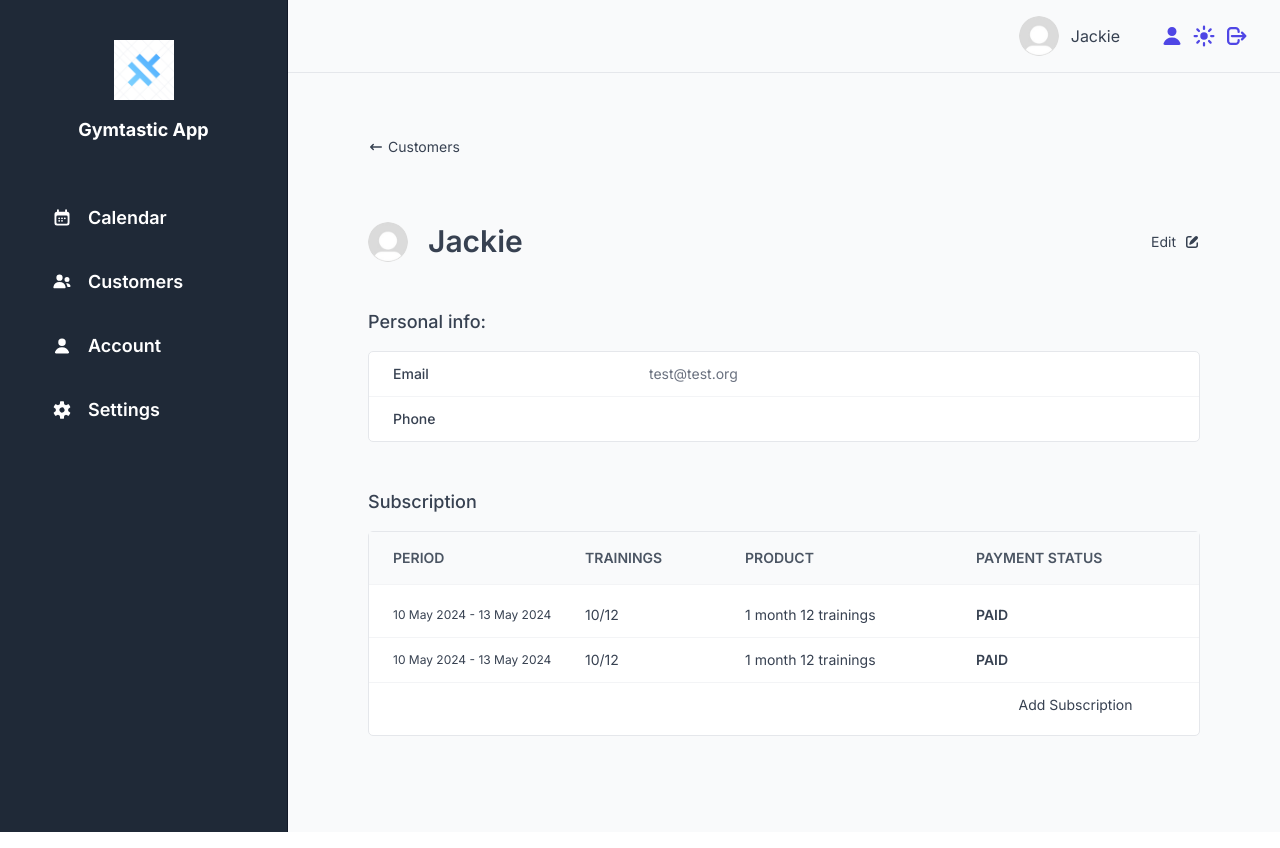
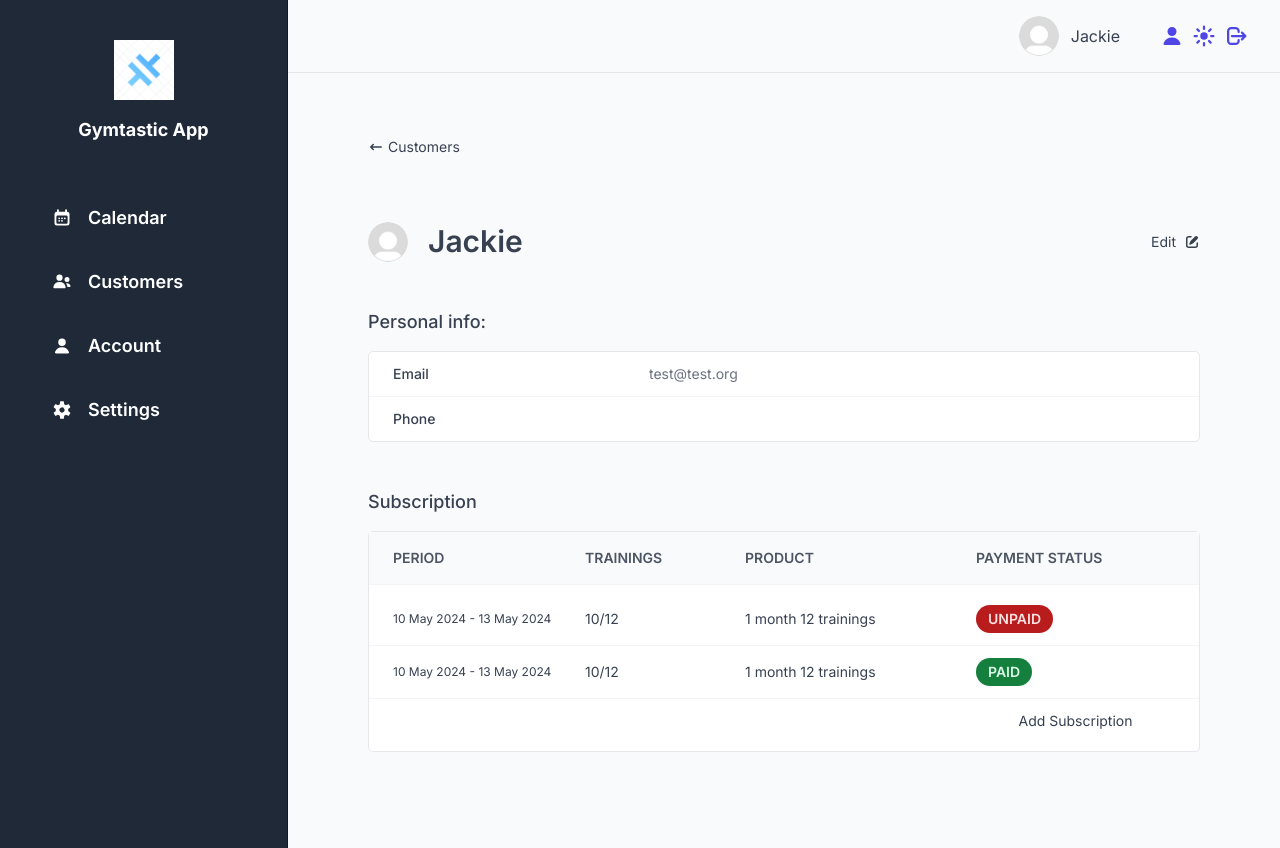
Before and after one commit to Zaklina-Radenkovic/gymtastic-app, a Next.js app: page /customers/1 in a window 1280 px wide. Built offline with nearby package versions, Linux system fonts and the light colour scheme.

Commit message:
implementing Tag component and type for react prop

```diff
--- a/app/_components/CustomerDetails.tsx
+++ b/app/_components/CustomerDetails.tsx
@@ -1,5 +1,6 @@
 'use client';
 import Table from './Table';
+import Tag from './Tag';
 
 const CustomerDetails = () => {
   return (
@@ -20,7 +21,7 @@ const CustomerDetails = () => {
       <div className="flex flex-col gap-4">
         <h3 className="text-lg font-medium leading-snug">Subscription</h3>
         <Table columns="grid-cols-[10rem_8rem_1fr_1fr]">
-          <Table.Header className="tracking-normal">
+          <Table.Header className="tracking-normal" as="header">
             <div>Period</div>
             <div>Trainings</div>
             <div>Product</div>
@@ -32,17 +33,17 @@ const CustomerDetails = () => {
               <span className="text-xs">10 May 2024 - 13 May 2024</span>
               <span>10/12</span>
               <span>1 month 12 trainings</span>
-              <span className="rounded-[100px] font-semibold uppercase">
-                Paid
-              </span>
+              <Tag color="text-red-100" background="bg-red-700">
+                Unpaid
+              </Tag>
             </Table.Row>
             <Table.Row>
               <span className="text-xs">10 May 2024 - 13 May 2024</span>
               <span>10/12</span>
               <span>1 month 12 trainings</span>
-              <span className="rounded-[100px] font-semibold uppercase">
+              <Tag color="text-green-100" background="bg-green-700">
                 Paid
-              </span>
+              </Tag>
             </Table.Row>
             <Table.Row>
               <button className="col-start-4">Add Subscription</button>
--- a/app/_components/Table.tsx
+++ b/app/_components/Table.tsx
@@ -1,16 +1,9 @@
 'use client';
 import { Children, createContext, useContext } from 'react';
-
-type PolymorphicProps<E extends React.ElementType> = React.PropsWithChildren<
-  React.ComponentPropsWithoutRef<E> & {
-    as?: E;
-  }
->;
 
 type TableContextProps = {
   children: React.ReactNode;
   columns: String;
-  // as?: React.ReactNode | String;
 };
 
 const TableContext = createContext({});
@@ -28,9 +21,11 @@ function Table({ columns, children }: TableContextProps) {
 function Header({
   children,
   className,
+  as,
 }: {
   children: React.ReactNode;
-  className: String;
+  className?: String;
+  as: JSX.IntrinsicElements | React.ComponentType<any> | String;
 }) {
   const { columns }: any = useContext(TableContext);
   return (
```
